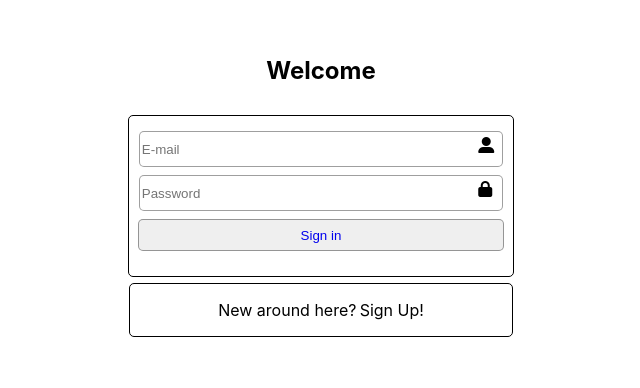
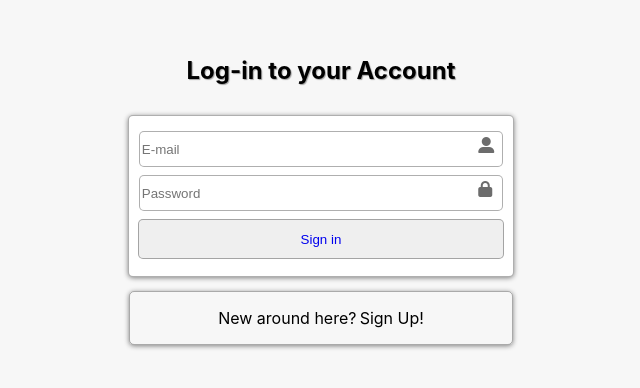
Before and after one commit to heatherloisejackson/TipTrackerApp, a React (Create React App) app in the folder client/: page / in a window 1280 px wide. Shown: the part 204-592 px from the top of the page, without its empty margins (319-959 px from the left). Built offline with nearby package versions, Linux system fonts and the light colour scheme.

Commit message:
rerouted dashboard to mytips / removed me tab / added subtle styling to signin & register

```diff
--- a/client/src/App.js
+++ b/client/src/App.js
@@ -3,7 +3,7 @@ import { BrowserRouter as Router, Route, Switch } from 'react-router-dom';
 import Home from './components/Home';
 import Register from './components/Register';
 import Dashboard from './components/Dashboard';
-import Calendar from './components/Calendar';
+import MyTips from './components/MyTips';
 import Graph from './components/Graph';
 import News from './components/News';
 import Settings from './components/Settings';
@@ -23,8 +23,8 @@ function App() {
           <Route exact path='/dashboard'>
             <Dashboard />
           </Route>
-          <Route exact path='/calendar'>
-            <Calendar />
+          <Route exact path='/mytips'>
+            <MyTips />
           </Route>
           <Route exact path='/graph'>
             <Graph />
--- a/client/src/components/Dashboard/index.css
+++ /dev/null
@@ -1,41 +0,0 @@
-/* GENERAL */
-
-.dashboard {
-    overflow: hidden;
-}
-
-/* DESKTOP */
-
-@media screen and (min-width: 1200px) {
-    .dashboard {
-        color: black;
-    }
-
-    .dashboard h2 {
-        margin-top: 5vh;
-    }
-}
-
-/* TABLETS */
-
-@media screen and (max-width: 1200px) {
-    .dashboard {
-        color: blue;
-    }
-}
-
-/* LARGE CELLPHONES */
-
-@media screen and (max-width: 600px) {
-    .dashboard {
-        color: orange;
-    }
-}
-
-/* SMALL CELLPHONES */
-
-@media screen and (max-width: 425px) {
-    .dashboard {
-        color: green;
-    }
-}
--- a/client/src/components/Dashboard/index.js
+++ /dev/null
@@ -1,15 +0,0 @@
-import './index.css';
-import navBar from '../NavBar';
-
-const Dashboard = () => {
-    return (
-            <div className="dashboard">
-                <h2>Dashboard</h2>
-                { navBar }
-            </div>
-
-    )
-
-}
-
-export default Dashboard
--- a/client/src/components/Home/index.css
+++ b/client/src/components/Home/index.css
@@ -4,14 +4,21 @@
     display: flex;
     justify-content: center;
     height: 100vh;
+    background-color: rgb(247,247,247);
 }
 
 .card {
+    background-color: white;
     align-self: center;
     height: 20vh;
     width: 30vw;
-    border: 1px solid black;
+    border: 1px solid rgba(0, 0, 0, 0.313);
     border-radius: 5px;
+    box-shadow: 0 1px 5px gray;
+}
+
+.welcome h2 {
+    text-shadow: 1px 1px 1px rgba(0, 0, 0, 0.354);
 }
 
 form {
@@ -27,21 +34,26 @@ input {
     height: 4vh;
     width: 28vw;
     border-radius: 5px;
-    border: 1px solid rgba(0, 0, 0, 0.375);
+    border: 1px solid rgba(0, 0, 0, 0.313);
+ }
 
+input:focus {
+    outline: none;
+    border: 1px solid rgba(0, 0, 0, 0.514);
 }
 
 .submit-btn {
-    height: 4vh;
+    height: 5vh;
     width: 28.6vw;
     border-radius: 5px;
-    border: 1px solid rgba(0, 0, 0, 0.375);
+    border: 1px solid rgba(0, 0, 0, 0.313);
     cursor: pointer;
 }
 
 div i {
     position: absolute;
     margin: 6px 0 0 -25px;
+    color: rgb(108, 108, 108);
 }
 
 .password {
@@ -49,9 +61,11 @@ div i {
 }
 
 .register {
-    border: 1px solid black;
+    border: 1px solid rgba(0, 0, 0, 0.313);
     margin: 4vh 0 0 0;
     border-radius: 5px;
+    box-shadow: 0 1px 5px gray;
+
 }
 
 .register a {
--- a/client/src/components/Home/index.js
+++ b/client/src/components/Home/index.js
@@ -5,7 +5,7 @@ const Home = () => {
     return (
         <div className='main-container'>
             <div className="welcome">
-                <h2>Welcome</h2>
+                <h2>Log-in to your Account</h2>
             </div>
             <main className="card">
 
@@ -21,7 +21,7 @@ const Home = () => {
                     </div>
 
                     <button type='submit' className='submit-btn'>
-                        <Link to='/dashboard'>
+                        <Link to='/mytips'>
                             Sign in
                         </Link>
                     </button>
--- a/client/src/components/Calendar/index.js
+++ b/client/src/components/MyTips/index.js
@@ -9,7 +9,7 @@ const Calendar = () => {
 
     return (
         <div className='calendar-container'>
-            <h2>Calendar</h2>
+            <h2>My Tips</h2>
             <div className='calendar'>
                 <ReactCalendar onChange={onChange} value={value} />
             </div>
--- a/client/src/components/NavBar/index.js
+++ b/client/src/components/NavBar/index.js
@@ -3,9 +3,8 @@ import { Link } from 'react-router-dom';
 
 const navBar =
         <nav>
-            <Link to='Calendar'>Calendar</Link>
+            <Link to='MyTips'>My Tips</Link>
             <Link to='Graph'>Graph</Link>
-            <Link to='Dashboard'>Me</Link>
             <Link to='News'>News</Link>
             <Link to='Settings'>Settings</Link>
         </nav>
--- a/client/src/components/Register/index.js
+++ b/client/src/components/Register/index.js
@@ -21,7 +21,7 @@ const Register = () => {
                     </div>
 
                     <button type='submit' className='submit-btn'>
-                        <Link to='/dashboard'>
+                        <Link to='/mytips'>
                             Register
                         </Link>
 
```
Also changed, not shown: client/src/components/MyTips/index.css (renamed from client/src/components/Calendar/index.css), 1 other file (tests, documents, lock files or other folders).
